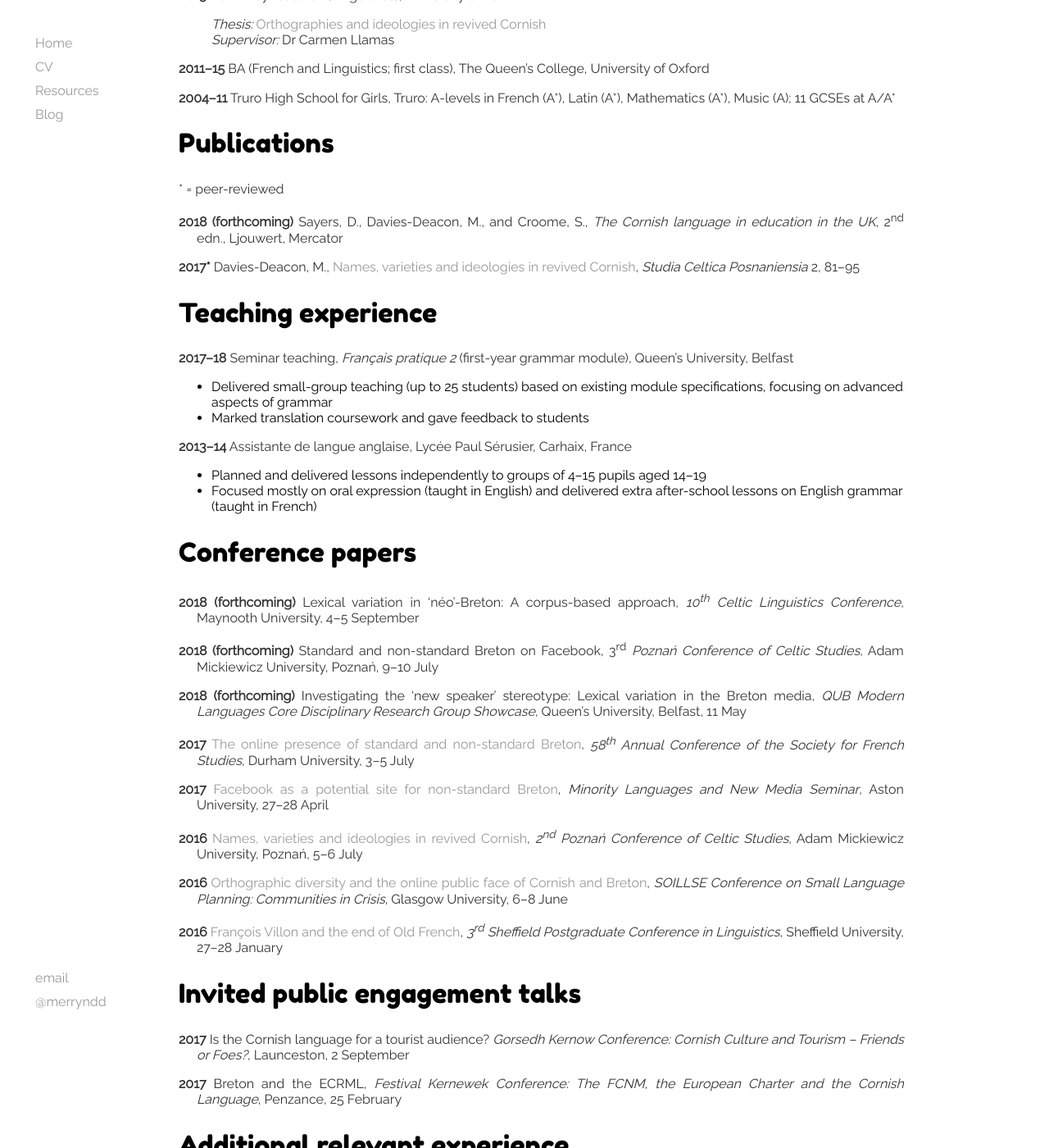
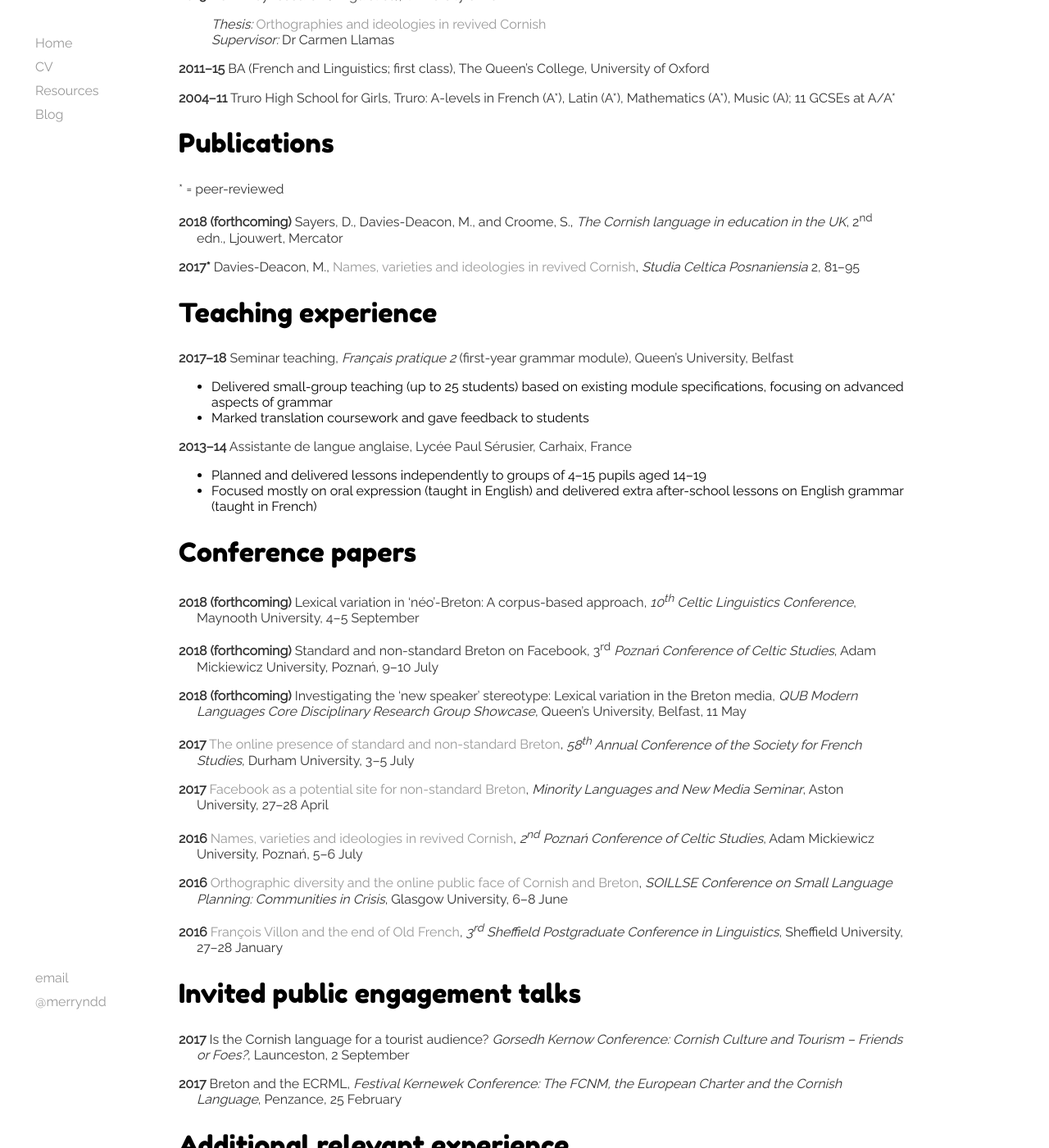
Before and after one commit to merryndd/merryndd.github.io, a Jekyll site: the page built from cv/index.html, in a window 1280 px wide and 1400 px high, scrolled down 603 px. Shown: the whole window at 82% size. Built offline with Jekyll 4.4.1, drawn with Linux system fonts in a browser that asks for light colours.

Commit message:
Update main.css

```diff
--- a/css/main.css
+++ b/css/main.css
@@ -61,9 +61,14 @@
     font-family: 'Raleway', sans-serif;
     }
 
+ol, ul {
+	text-align: justify;
+}
+
 .bibentry {
 	padding-left: 22px ;
     text-indent: -22px ;
+	text-align: left;
 	}
 
 .tooltip {
```
